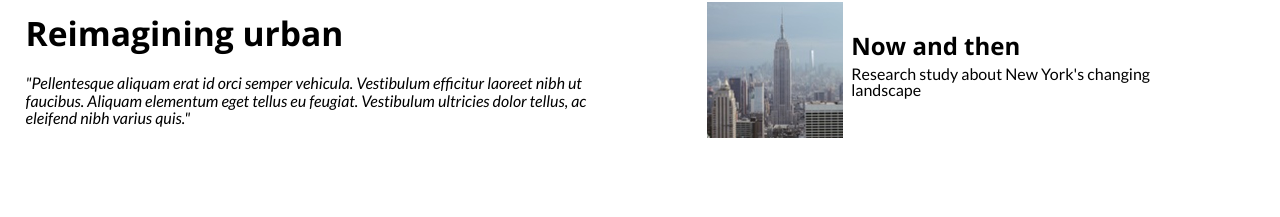
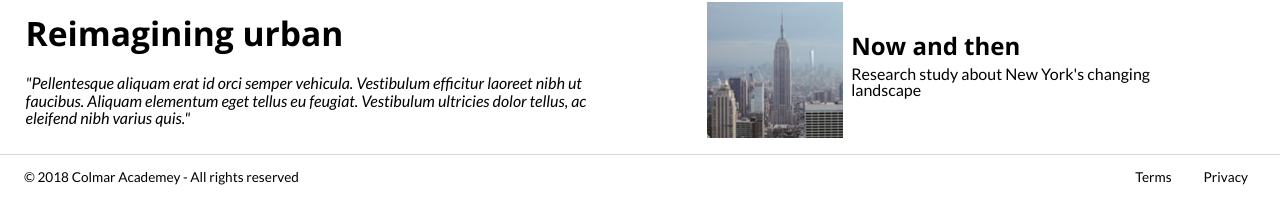
Before and after one commit to tomdrooker/colmar, a plain HTML site: page index.html in a window 1280 px wide. Shown: the part 2168-2385 px from the top of the page. Before the commit the page ends 2322 px from the top, so only its background shows below. Drawn offline with nearby package versions, Linux system fonts and the light colour scheme.

Commit message:
Footer implemented.

```diff
--- a/index.html
+++ b/index.html
@@ -196,7 +196,11 @@
    </div>
  </div>
 
+<footer>
+ <p>&copy; 2018 Colmar Academey - All rights reserved</p> <span>Terms</span> <span>Privacy</span>
 
+
+</footer>
 
 
 
--- a/resources/css/style.css
+++ b/resources/css/style.css
@@ -296,3 +296,20 @@ nav .nav-items span:nth-child(2n) {
   max-width: 100%;
   height: auto;
 }
+
+/* Footer styles */
+
+footer {
+  display: flex;
+  font-size: 0.85rem;
+  padding: 1rem 0 2rem 1.5rem;
+  border-top: 1px solid #D2D7D9;
+}
+
+footer p {
+  flex-grow: 1;
+}
+
+footer span {
+  padding-right: 2rem;
+}
```
Also changed, not shown: 1 other file.
